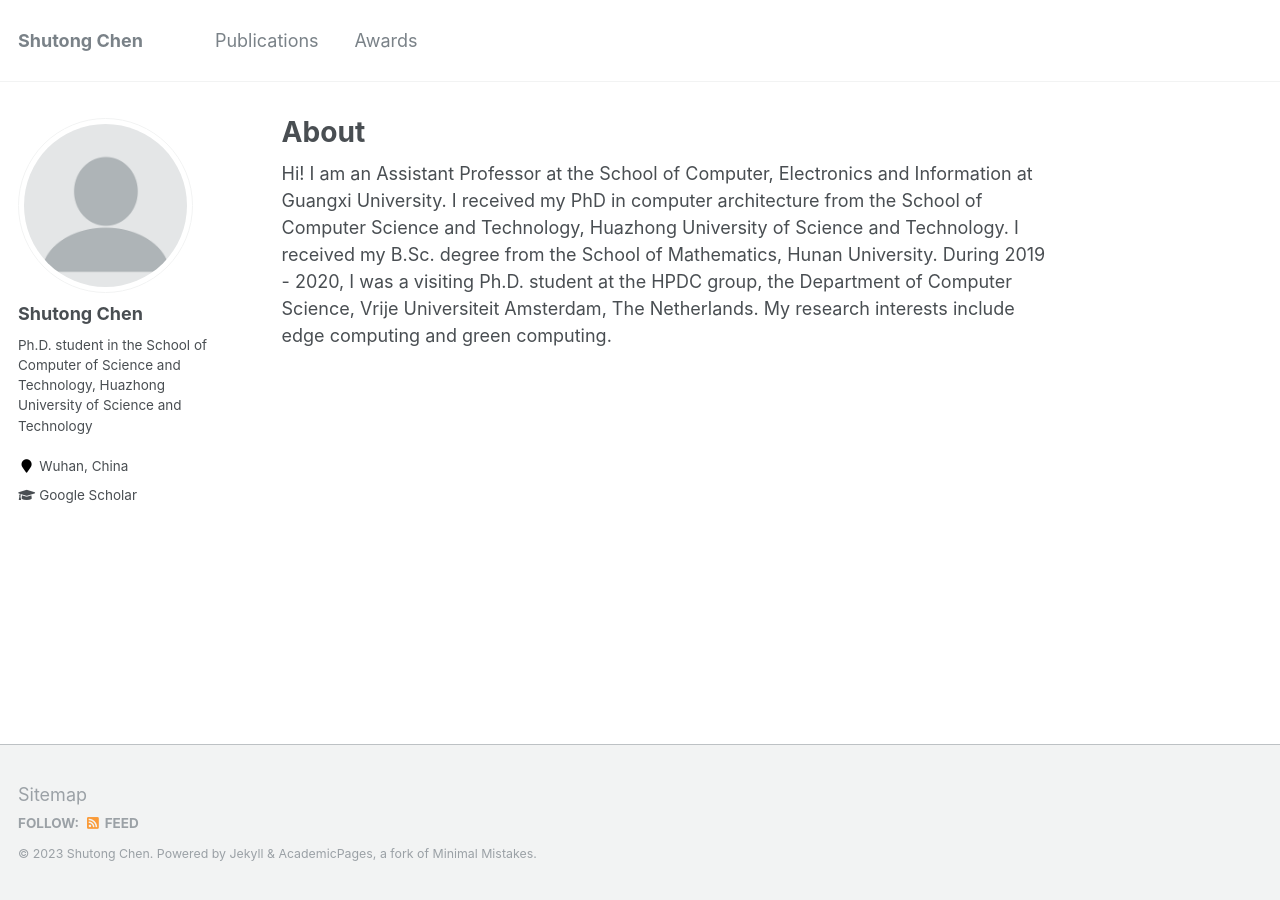
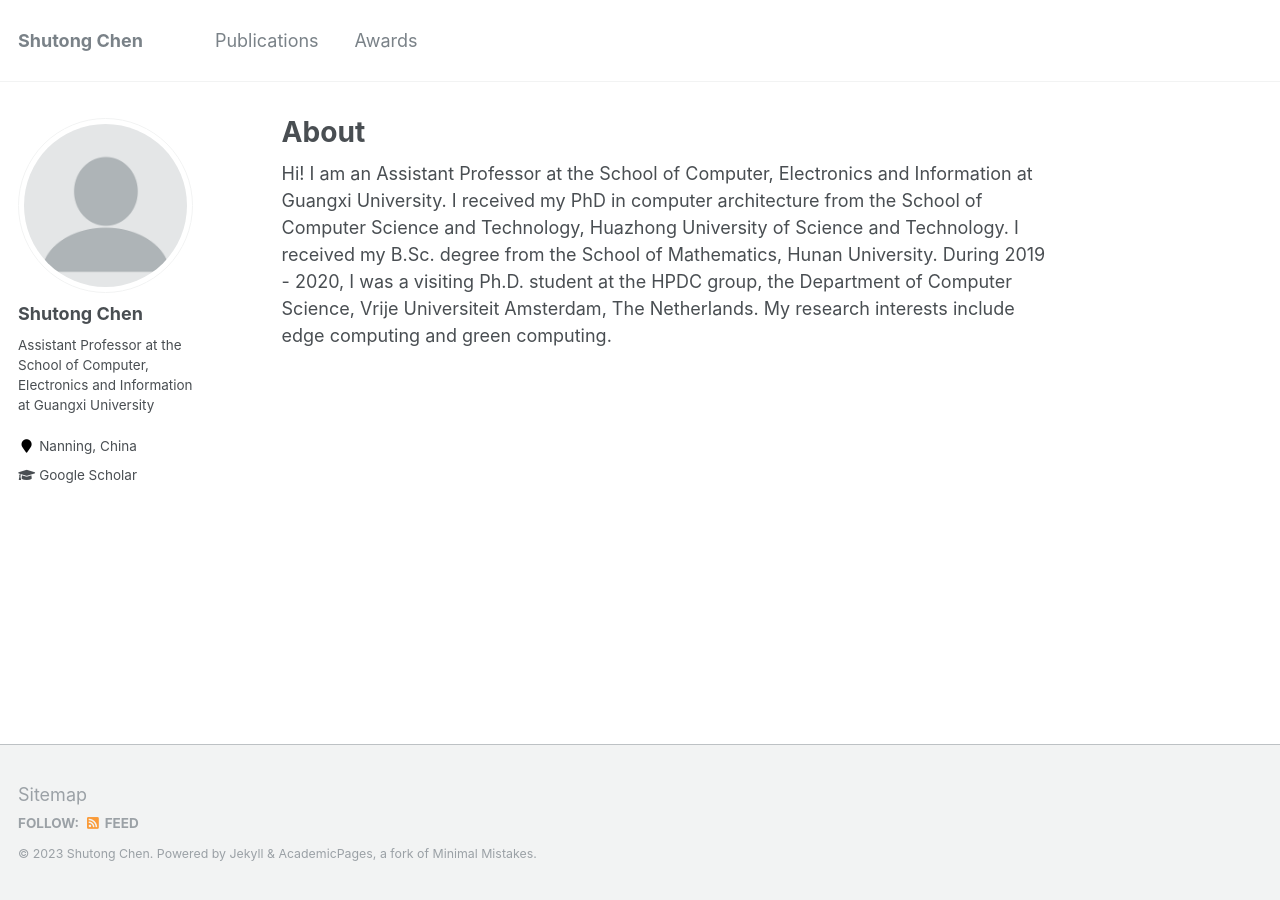
Before and after one commit to shutongcs/shutongcs.github.io, a Jekyll site: the page built from _pages/about.md, in a window 1280 px wide. Built offline with Jekyll 4.4.1, drawn with Linux system fonts in a browser that asks for light colours.

Commit message:
revise about

```diff
--- a/_config.yml
+++ b/_config.yml
@@ -82,8 +82,8 @@ analytics:
 author:
   name             : "Shutong Chen"
   avatar           : "profile.png"
-  bio              : "Ph.D. student in the School of Computer of Science and Technology, Huazhong University of Science and Technology"
-  location         : "Wuhan, China"
+  bio              : "Assistant Professor at the School of Computer, Electronics and Information at Guangxi University"
+  location         : "Nanning, China"
   employer         :
   pubmed           : # "https://www.ncbi.nlm.nih.gov/pubmed/?term=john+snow"
   googlescholar    : "https://scholar.google.com/citations?user=H-_JyYQAAAAJ&hl=en&oi=ao"
```
Also changed, not shown: .obsidian/workspace.json.
